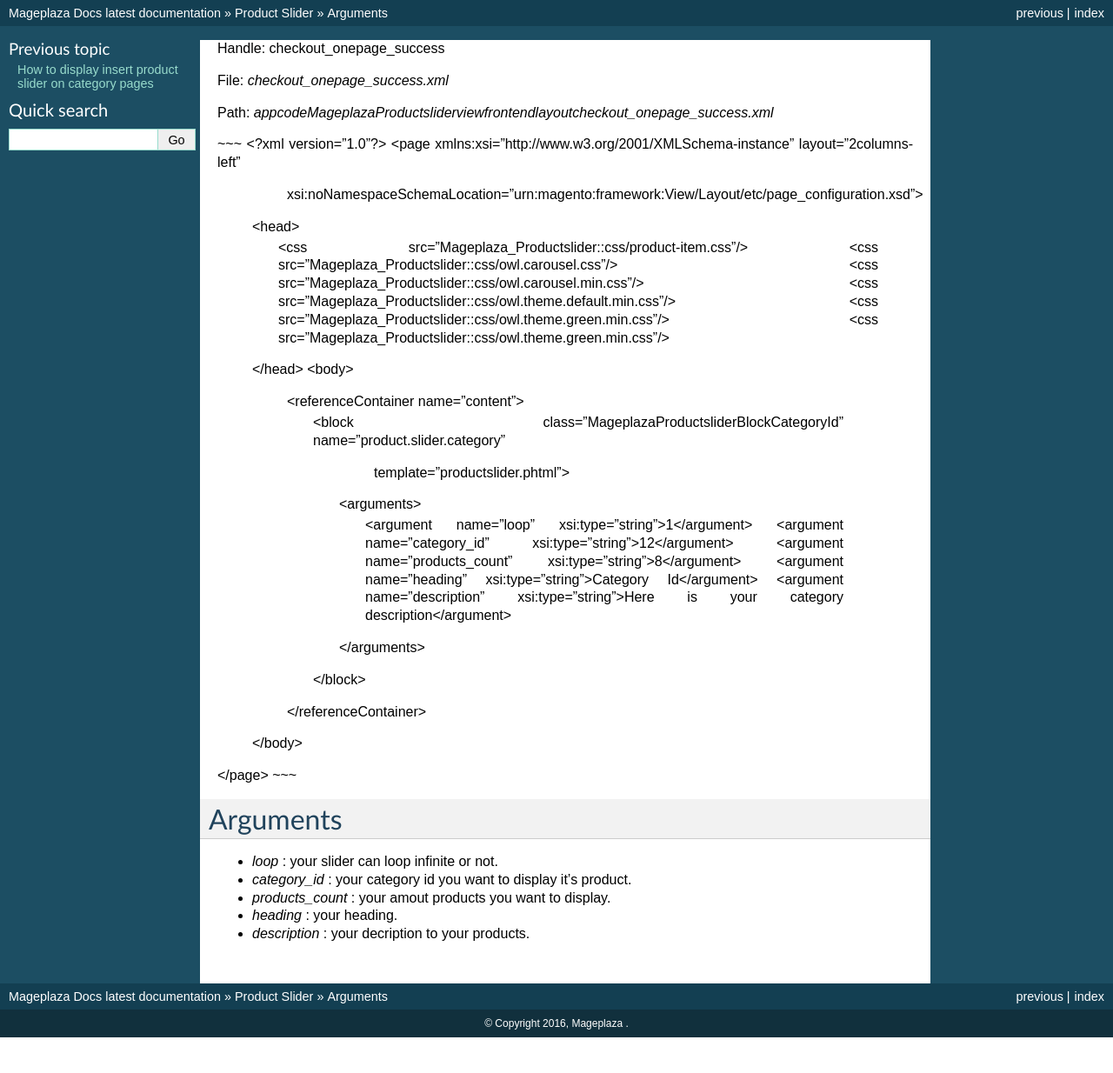
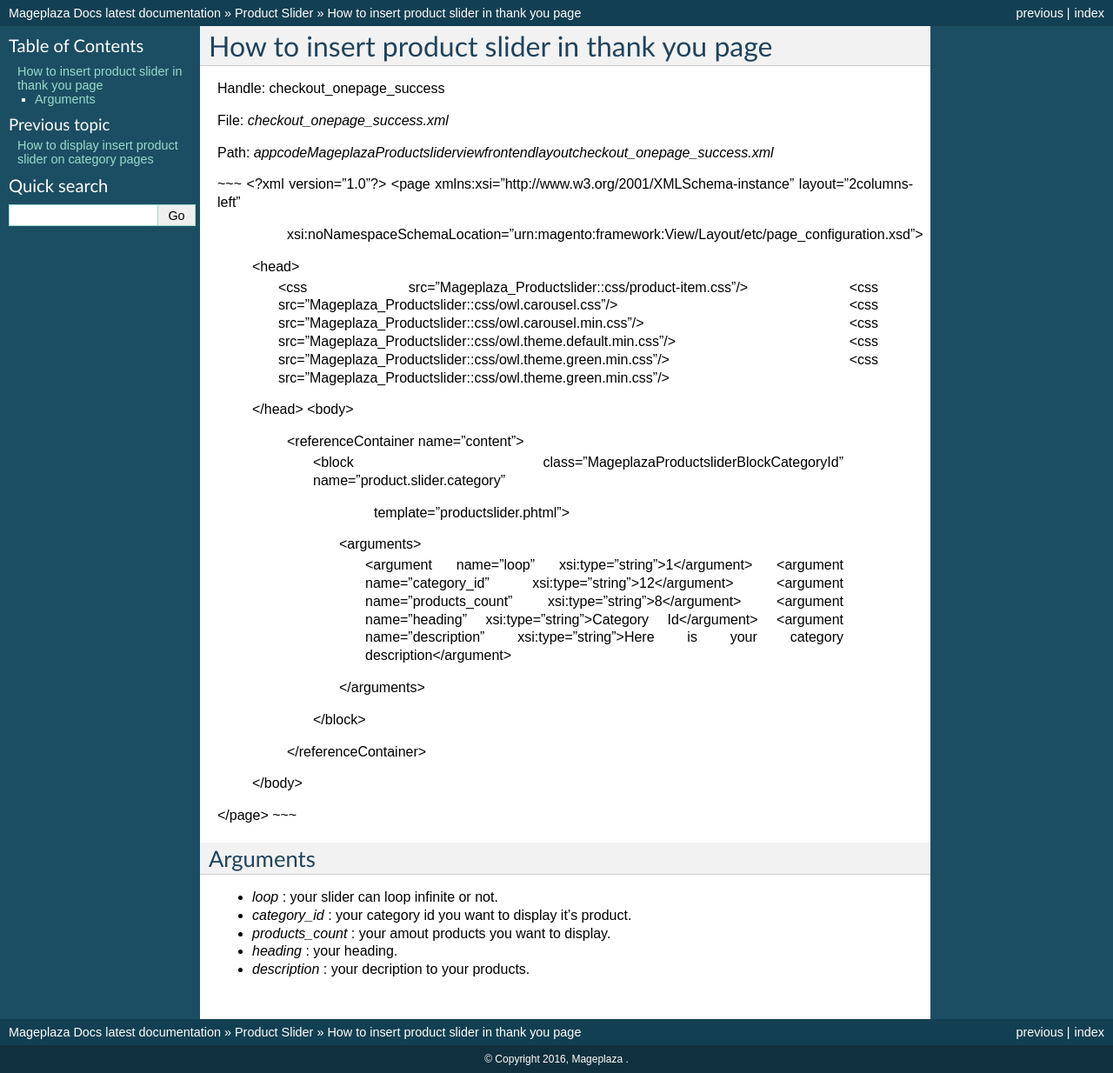
Before and after one commit to magepages/mpdocs, a Sphinx documentation site: the page built from docs/product-slider-m2/how-to-insert-product-slider-in-thank-you-page.rst, in a window 1280 px wide. Shown: the whole page at 87% size. Built offline with Sphinx 7.4.7, drawn with Linux system fonts in a browser that asks for light colours; pages that are not in the unit, such as notebooks, are missing from menus; before the commit the page ends 1193 px from its top, so only the background shows below that.

Commit message:
Auto update

```diff
--- a/docs/product-slider-m2/how-to-insert-product-slider-in-thank-you-page.rst
+++ b/docs/product-slider-m2/how-to-insert-product-slider-in-thank-you-page.rst
@@ -1,3 +1,6 @@
+How to insert product slider in thank you page
+===============================================
+
 Handle: checkout_onepage_success
 
 File: `checkout_onepage_success.xml`
```
